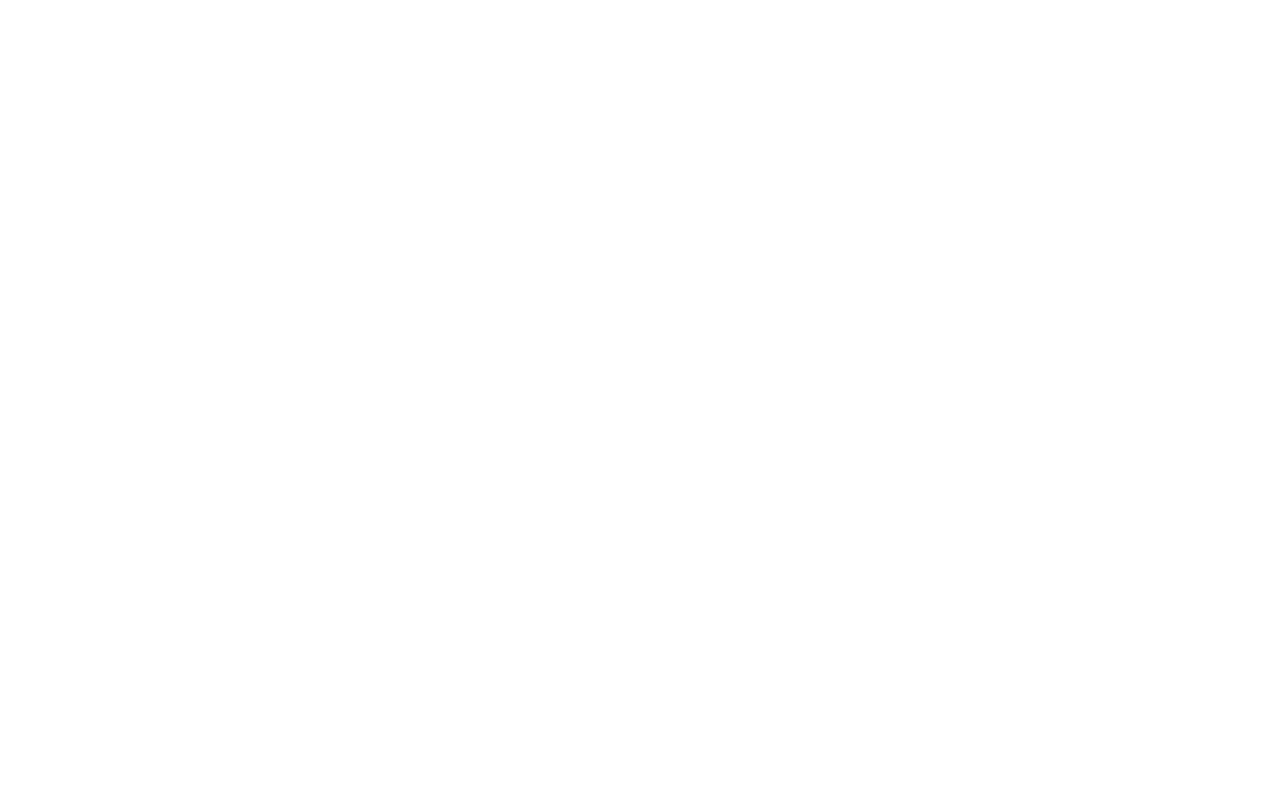
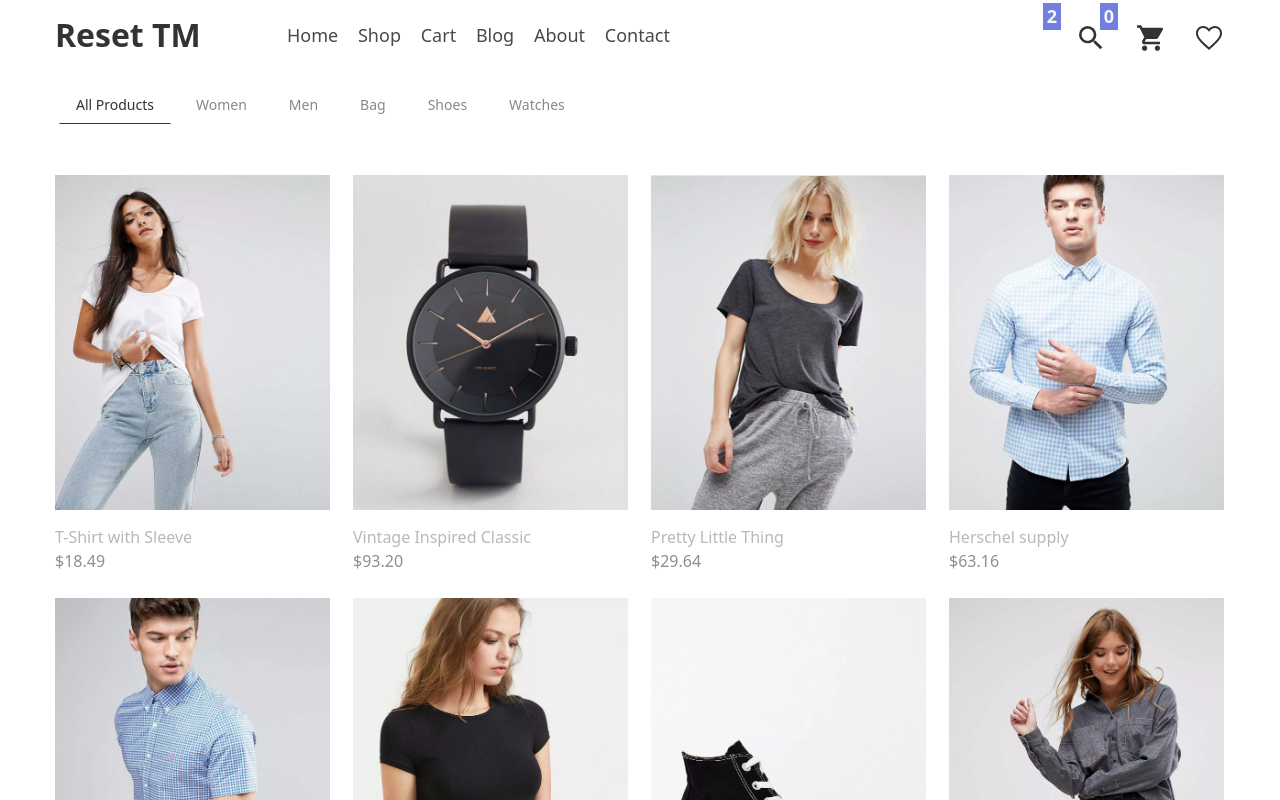
Before and after one commit to AmirReza-MadanDar/shopping-site, a React (Create React App) app: page /shop in a window 1280 px wide. Before the commit this address had no page. Shown: the top 800 px of the page. Built offline with nearby package versions, Linux system fonts and the light colour scheme.

Commit message:
Activating the shop route and editing the product component when the route shop is active and also activating the scroll to top when the route is changed.

```diff
--- a/src/App.js
+++ b/src/App.js
@@ -1,20 +1,26 @@
-import React, { Component } from "react";
+import React, { useEffect } from "react";
 import "./App.css";
 import Home from "./Pages";
 import { BrowserRouter, Route, Routes } from "react-router-dom";
-class App extends Component {
-  state = {};
-  render() {
+import Shop from "./Pages/shop";
+import ScrollToTop from "./Scroll";
+
+const App = () => {
+  useEffect(() => {
+    window.scrollTo(0, 0);
+  }, []);
+
   return (
     <>
       <BrowserRouter>
+        <ScrollToTop />
         <Routes>
           <Route path="/" element={<Home />} />
+          <Route path="/shop" element={<Shop />} />
         </Routes>
       </BrowserRouter>
     </>
   );
-  }
-}
+};
 
 export default App;
--- a/src/Component Home/Navbar/navbarElements.jsx
+++ b/src/Component Home/Navbar/navbarElements.jsx
@@ -7,12 +7,13 @@
   display: flex;
   align-items: center;
   justify-content: center;
+  top: 0;
   position: fixed;
   opacity: ${({ isopen }) => (isopen ? "0.7" : "1")};
   transition: all 0.3s ease-in-out;
-  background-color: red;
+  background-color: transparent;
   background-color: ${({ scrollNav }) =>
-    scrollNav ? "#FAFAFA" : "transparent"};
+    scrollNav ? "#FAFAFA" : "tranparent"};
   box-shadow: ${({ scrollNav }) =>
     scrollNav ? "0 1px 3px 0 rgba(0, 0, 0, 0.1)" : "none"};
   z-index: 200;
--- a/src/Component Home/Product/index.jsx
+++ b/src/Component Home/Product/index.jsx
@@ -1,4 +1,5 @@
 import React from "react";
+import { useLocation } from "react-router-dom";
 import {
   ProductContainer,
   ProductSection,
@@ -7,11 +8,14 @@
 import TabMenu from "./tabsMenu";
 
 const Product = ({ isopen, toggel2 }) => {
+  const location = useLocation();
+  const isActive = location.pathname !== "/shop"; // دریافت وضعیت فعلی مسیر (آیا مسیر /shop فعال است یا خیر)
+
   return (
     <>
       <ProductSection isopen={isopen}>
         <ProductContainer>
-          <ProductText>PRODUCT OVERVIEW</ProductText>
+          {isActive && <ProductText>PRODUCT OVERVIEW</ProductText>}
           <TabMenu isopen={isopen} toggel2={toggel2} />
         </ProductContainer>
       </ProductSection>
--- a/src/Component Home/Product/productElements.jsx
+++ b/src/Component Home/Product/productElements.jsx
@@ -7,14 +7,13 @@
   display: flex;
   align-items: center;
   justify-content: center;
-  padding-top: 40px;
+  padding-top: 80px;
   padding-bottom: 235px;
 `;
 export const ProductContainer = styled.div`
   width: 100%;
   max-width: 1170px;
   height: auto;
-
   display: flex;
   justify-content: space-between;
   flex-direction: column;
--- a/src/Pages/index.jsx
+++ b/src/Pages/index.jsx
@@ -15,7 +15,6 @@
   const [show, SetShow] = useState(false);
   const toggel2 = () => {
     SetShow(!show);
-    console.log("yes");
   };
   return (
     <>
--- /dev/null
+++ b/src/Pages/shop.jsx
@@ -0,0 +1,45 @@
+import React, { useState, useEffect } from "react";
+import Navbar from "../Component Home/Navbar";
+import Product from "../Component Home/Product";
+import CartView from "../Component Home/CartView";
+import QuickView from "../Component Home/QuickView";
+import Footer from "../Component Home/Footer";
+
+import ScrollToTop from "../Scroll";
+
+const Shop = ({ location }) => {
+  const [showQuickView, setShowQuickView] = useState(false);
+  const [isActive, setIsActive] = useState(false);
+
+  useEffect(() => {
+    window.scrollTo(0, 0);
+  }, []);
+
+  useEffect(() => {
+    window.scrollTo(0, 0);
+  }, [location]);
+
+  const toggleQuickView = () => {
+    setShowQuickView((prevShowQuickView) => !prevShowQuickView);
+  };
+  const [isopen, SetIsOpen] = useState(false);
+  const toggel = () => {
+    SetIsOpen(!isopen);
+  };
+  const [show, SetShow] = useState(false);
+  const toggel2 = () => {
+    SetShow(!show);
+  };
+  return (
+    <>
+      <ScrollToTop />
+      <Navbar toggel={toggel} isopen={isopen} />
+      <CartView toggel={toggel} isopen={isopen} />
+      <QuickView show={showQuickView} toggel2={toggleQuickView} />
+      <Product isopen={isopen} toggel2={toggleQuickView} isActive={isActive} />
+      <Footer isopen={isopen} />
+    </>
+  );
+};
+
+export default Shop;
--- /dev/null
+++ b/src/Scroll.jsx
@@ -0,0 +1,14 @@
+import { useEffect } from "react";
+import { useLocation } from "react-router-dom";
+
+const ScrollToTop = () => {
+  const { pathname } = useLocation();
+
+  useEffect(() => {
+    window.scrollTo(0, 0);
+  }, [pathname]);
+
+  return null;
+};
+
+export default ScrollToTop;
```
Lines whose indentation alone changed are shown as unchanged.
